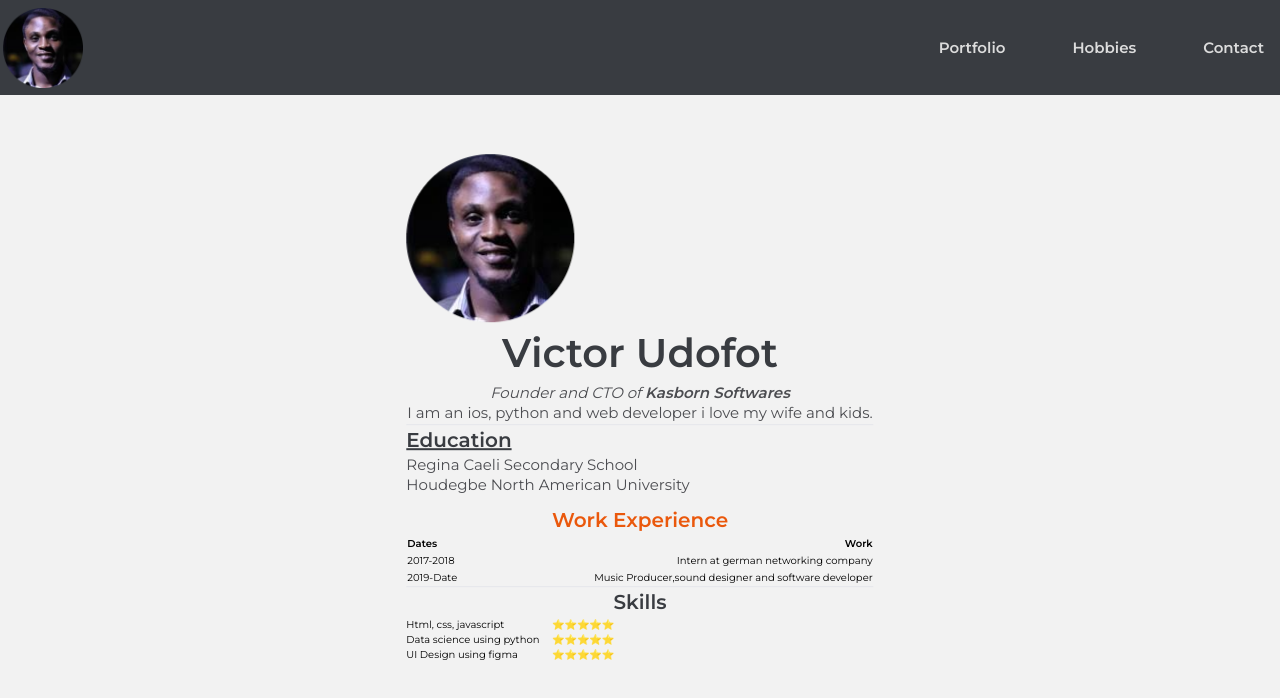
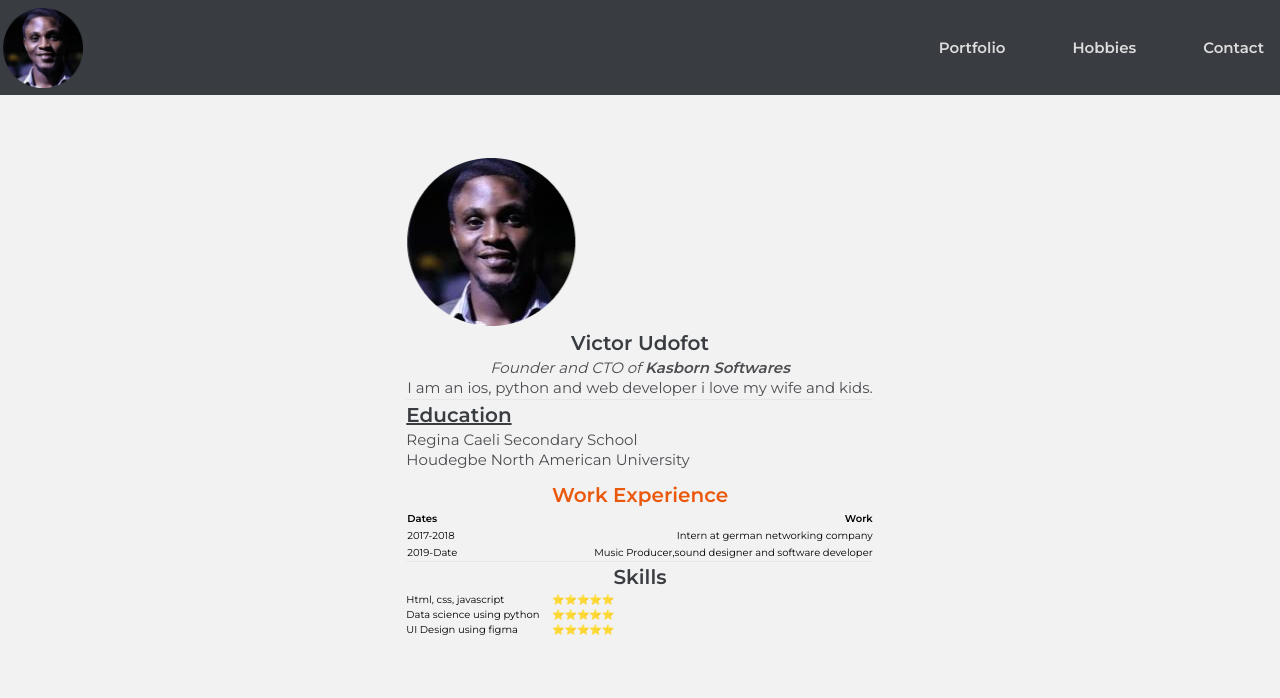
Before and after one commit to victorudofot/CV, a website: page public/index.html in a window 1280 px wide. Drawn offline with Linux system fonts and the light colour scheme.

Commit message:
Style Update

```diff
--- a/public/index.html
+++ b/public/index.html
@@ -20,19 +20,20 @@
           </ul>
       </nav>
   </header>
-  <div class="portfolio transform_50">
+  <section class="portfolio transform_50">
     <!--Portfolio Section-->
     <div class="pt-20">
       <table>
+        <td>
           <a href="#logo">
-          <img src="../Images/me-modified.png" alt="My picture" />
-        </a>
+          <img src="../Images/me-modified.png" alt="My picture" class="" /></a>
           </td>
-          <td><h1 class="text-[4rem] text-[#393c41] font-semibold">Victor Udofot</h1>
-      <div class="text-2xl text-[#4c4d51]">
+          <tr>
+          <td><h1 class="text-[2rem] text-[#393c41] font-semibold">Victor Udofot</h1>
+         <div class="text-2xl text-[#4c4d51]">
           <p><em>Founder and CTO of <strong><a href="https://www.kasbornsoft.com">Kasborn Softwares</a></strong></em></p>
           <p>I am an ios, python and web developer i love my wife and kids.</p>
-      </div>
+         </div>
           </td>
         </tr>
       </table>
@@ -82,7 +83,8 @@
         <p2 class="float-right px-5">⭐️⭐️⭐️⭐️⭐️</p2>
       </div>
     </div>
-    </div>
+  </section>
+
 
   </body>
 </html>
--- a/src/main.css
+++ b/src/main.css
@@ -33,7 +33,7 @@ html{
 
 }
 .transform_form{
-    transform: translate(0, 5%);
+    transform: translate(0, 100%);
 }
 .container {
     @apply rounded-[8px] bg-[#e6e6e6] p-[10px] mx-auto my-auto block w-[50%];
```
Also changed, not shown: public/tailwind.css.
